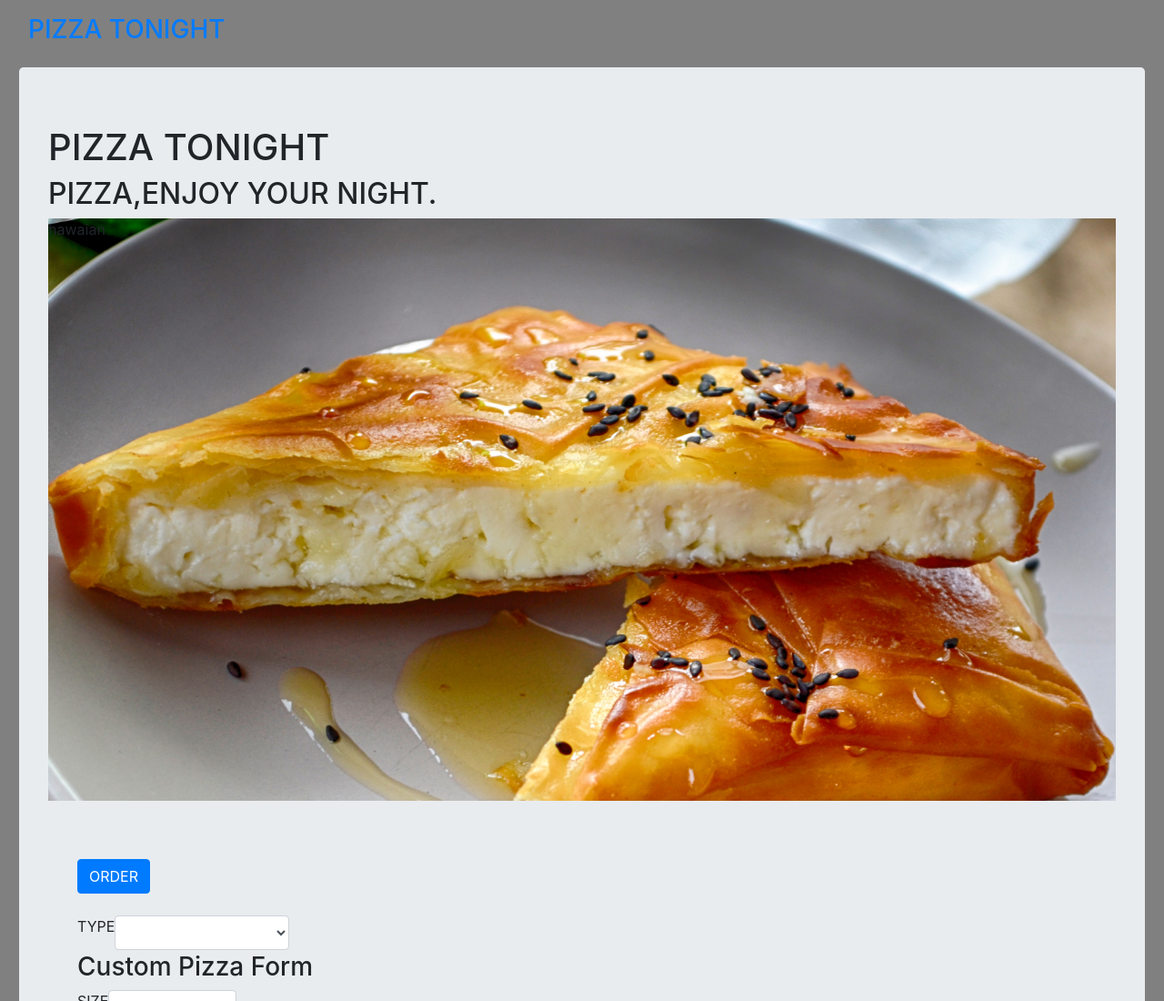
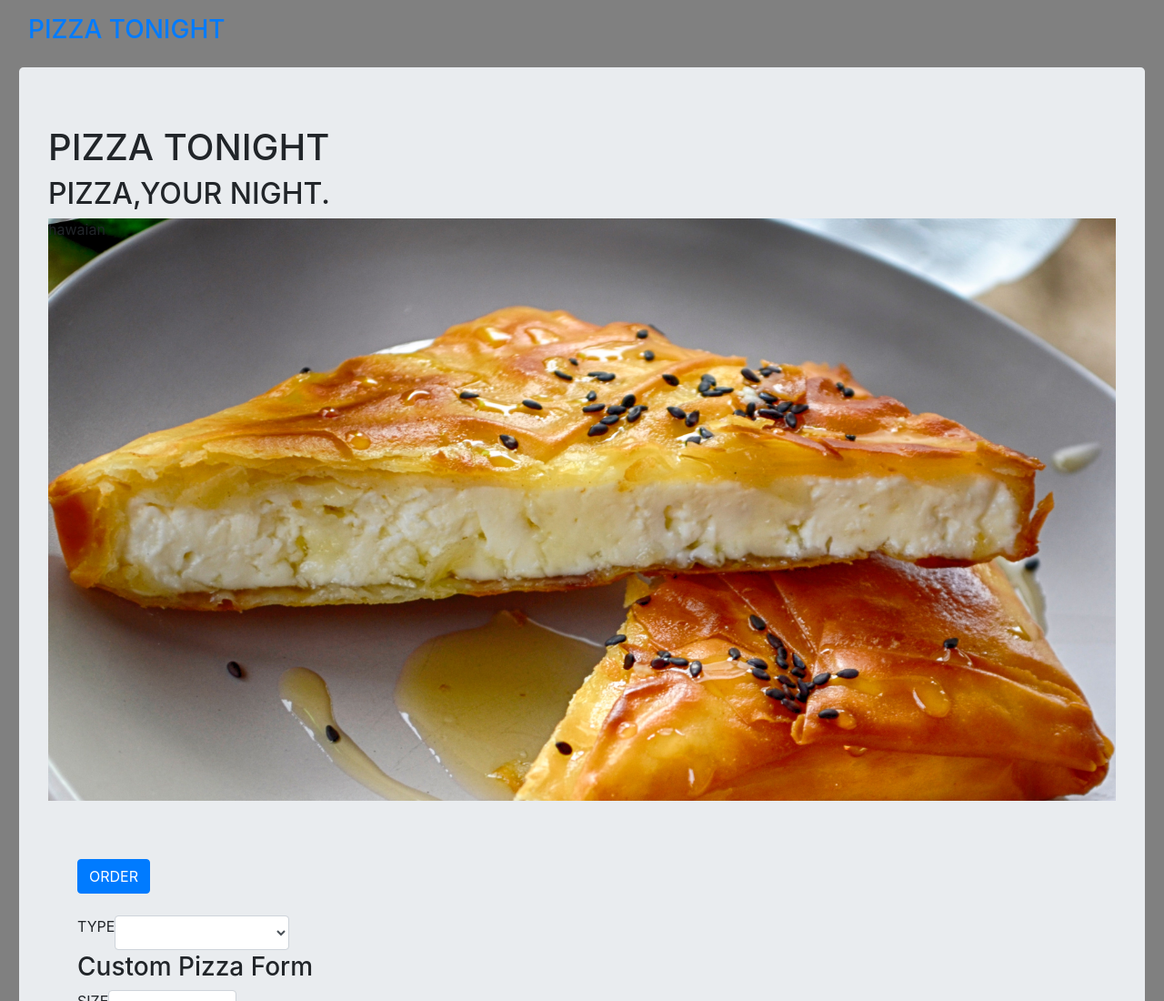
Before and after one commit to 12348-stack/pizza-order, a plain HTML site: page index.html in a window 1280 px wide. Shown: the top 1100 px of the page at 91% size. Drawn offline with nearby package versions, Linux system fonts and the light colour scheme; a script that the page names is missing; some icons are missing.

Commit message:
removed enjoy from h2

```diff
--- a/index.html
+++ b/index.html
@@ -36,7 +36,7 @@
         <meta charset=" UTF-8">
         <div class="jumbotron homm" id="landing-content">
           <h1 class="page-header">PIZZA TONIGHT</h1>
-          <h2 id="landing-tagline">PIZZA,ENJOY YOUR NIGHT.</h2>
+          <h2 id="landing-tagline">PIZZA,YOUR NIGHT.</h2>
           <div class="img">
             hawaian
             <!-- <img src="Images/brown-pizza-on-plate-725993.jpg"> -->
```
